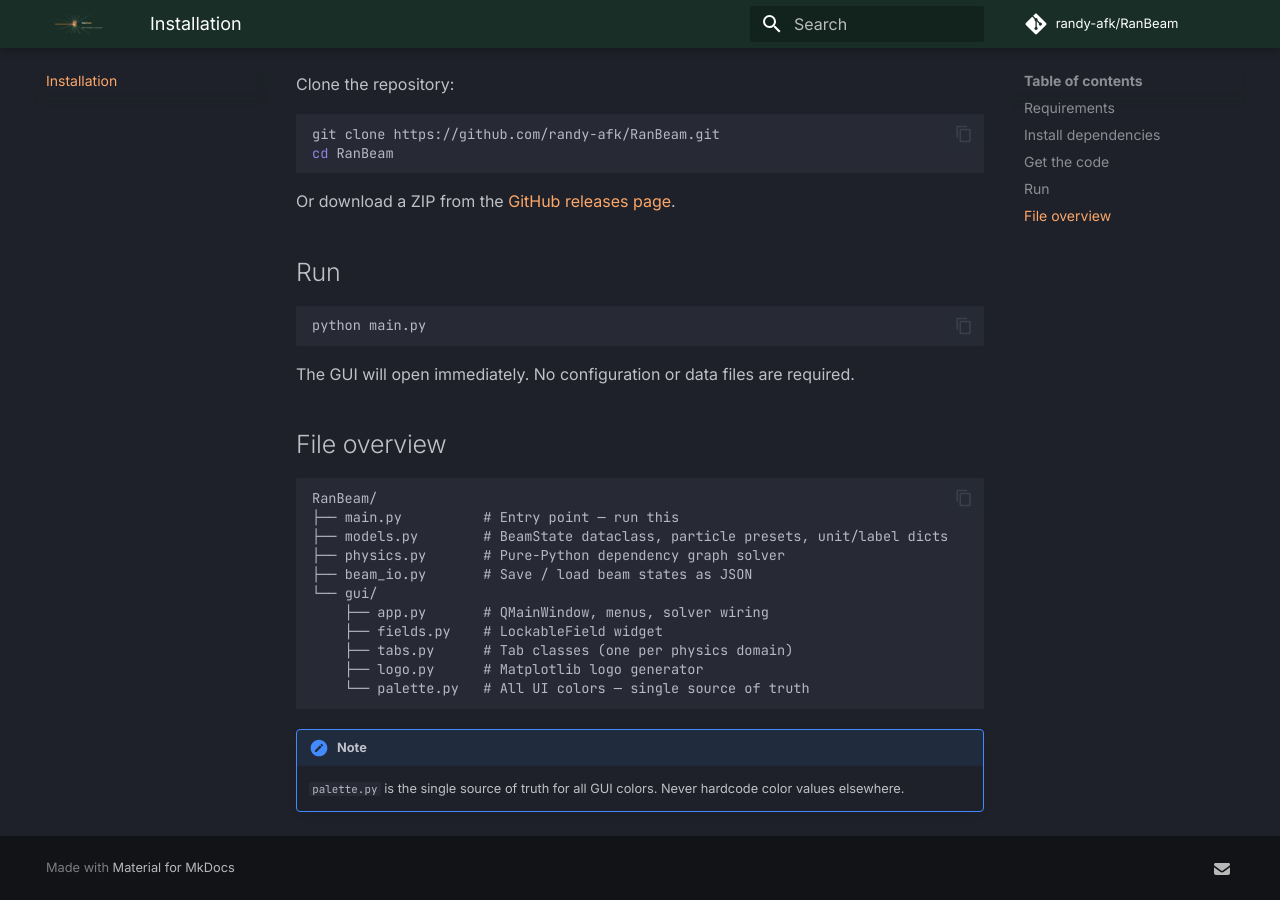
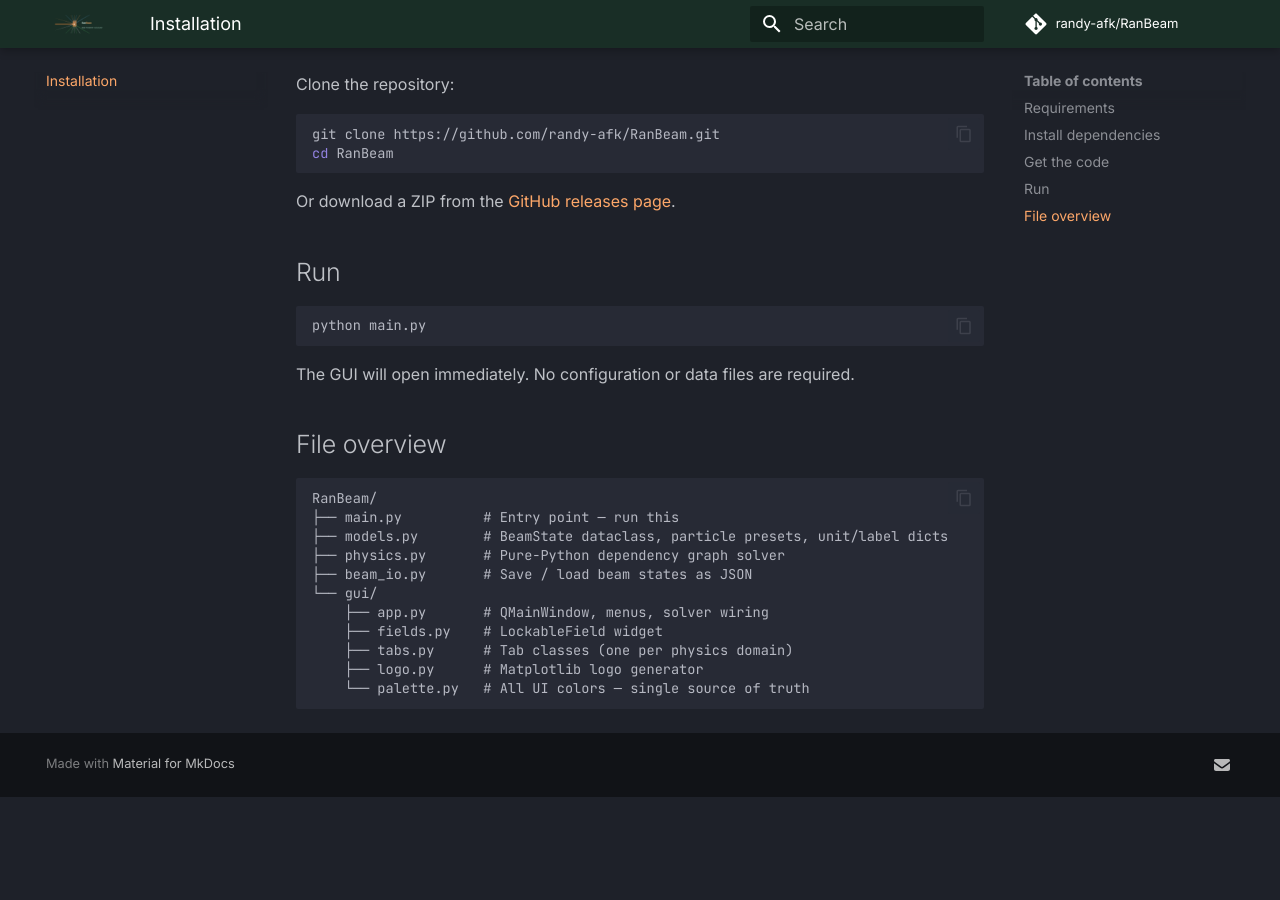
Before and after one commit to randy-afk/RanBeam, an MkDocs documentation site: the page built from docs/installation.md, in a window 1280 px wide and 900 px high, scrolled down 792 px. Built offline with MkDocs 1.6.1 and Material for MkDocs 9.7.7, drawn with Linux system fonts in a browser that asks for light colours; comment, search, counter and statistics services are not loaded; after the commit the page ends 1589 px from its top, so only the background shows below that.

Commit message:
Docs: one line removal

````diff
--- a/docs/installation.md
+++ b/docs/installation.md
@@ -54,6 +54,3 @@ RanBeam/
     ├── logo.py      # Matplotlib logo generator
     └── palette.py   # All UI colors — single source of truth
 ```
-
-!!! note
-    `palette.py` is the single source of truth for all GUI colors. Never hardcode color values elsewhere.
````
